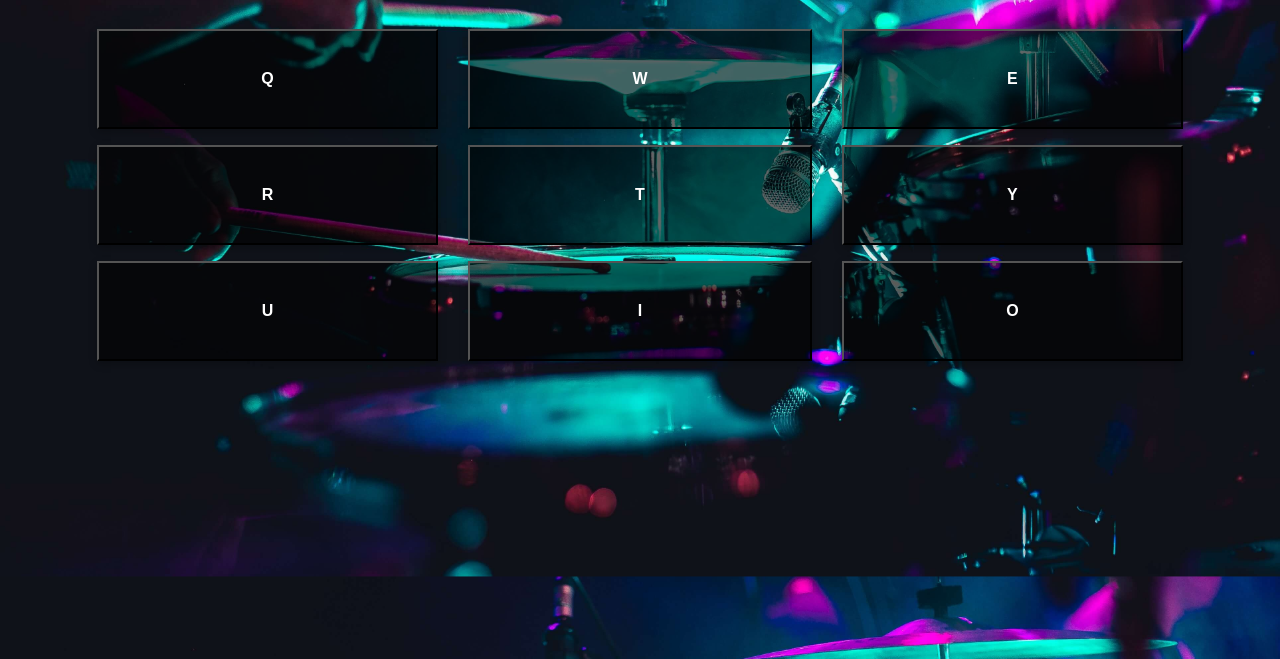
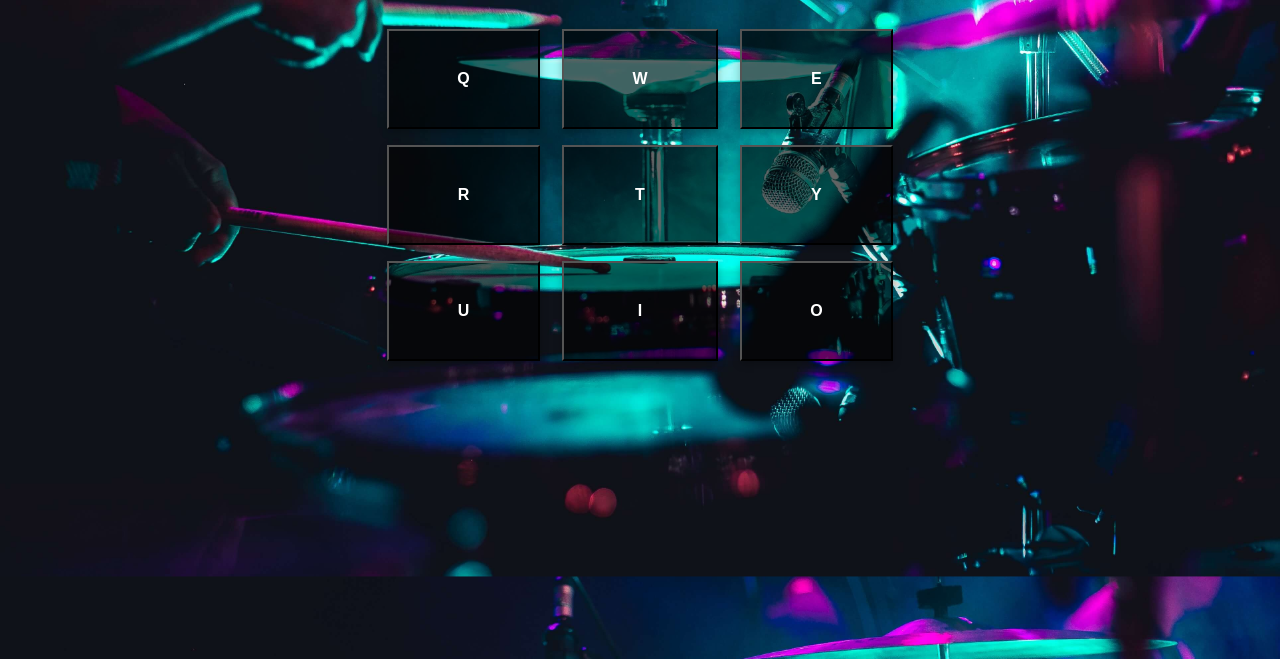
Before and after one commit to fso1007/drum-kit, a website: page index.html in a window 1280 px wide. Shown: the part 141-800 px from the top of the page. Drawn offline with nearby package versions, Linux system fonts and the light colour scheme.

Commit message:
fix: fix width size

```diff
--- a/sass/main-section.scss
+++ b/sass/main-section.scss
@@ -31,12 +31,26 @@
   }
 
   &__buttons-container {
-    width: 96%;
+    width: 90%;
     max-width: 1100px;
     margin: 2em auto;
     display: grid;
     grid-template-columns: auto auto auto;
     gap: 1em;
+
+    @media only screen and (min-width: 600px)  {
+      width: 80%;
+    }
+
+    @media only screen and (min-width: 768px)  {
+      width: 60%;
+    }
+
+    @media only screen and (min-width: 992px)  {
+      width: 40%;
+    }
+
+
   }
 
   &__button {
```
Also changed, not shown: public/css/main-section.css, public/css/main.css.
